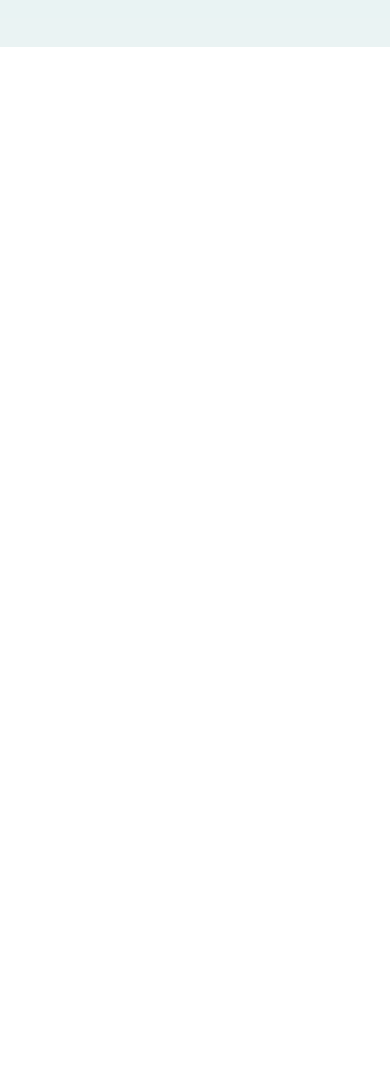
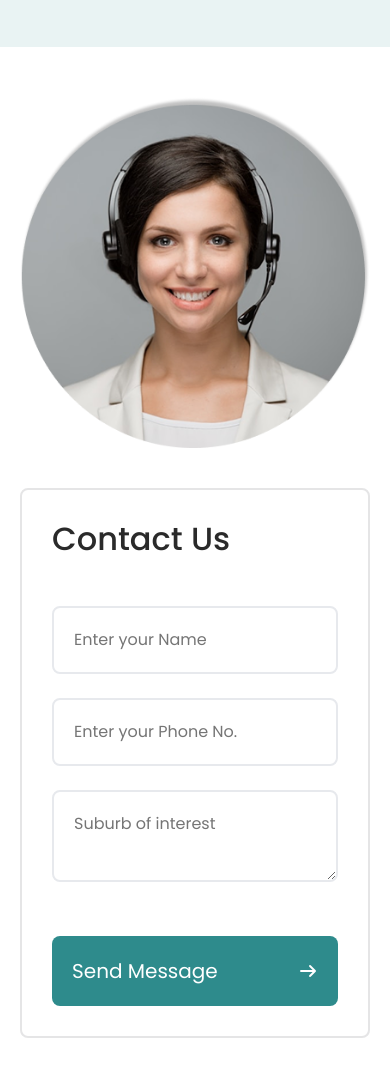
Before and after one commit to developer-meet/Real-Estate-1, a plain HTML site: page index.html in a window 390 px wide. Shown: the part 2269-3346 px from the top of the page. Before the commit the page ends 2316 px from the top, so only its background shows below. Drawn offline with nearby package versions, Linux system fonts and the light colour scheme.

Commit message:
Complete Contact Us Section

```diff
--- a/CSS/style.css
+++ b/CSS/style.css
@@ -344,3 +344,75 @@
     margin-bottom: 0px !important;
   }
 }
+
+/* Contact Us Section */
+
+.contact-us-sec .contact-us-left-sec,
+.contact-us-sec .contact-us-right-sec {
+  width: 50%;
+}
+
+.contact-us-form {
+  border: 2px solid #e5e5e6;
+  border-radius: 8px;
+}
+
+.contact-us-form-heading {
+  color: var(--sim-light-black);
+}
+
+.contact-us-form input,
+.contact-us-form textarea {
+  border: 2px solid #e7e9ed;
+}
+
+.contact-us-form input,
+.contact-us-form textarea,
+.contact-us-form button {
+  width: 100%;
+  padding: 20px !important;
+  border-radius: 8px;
+}
+
+.contact-us-form button {
+  background-color: var(--sim-dark-green);
+  border: none;
+  color: var(--white);
+}
+
+.contact-us-form textarea {
+  max-height: 150px;
+}
+
+@media screen and (max-width: 992px) {
+  .body .contact-us-sec {
+    display: block !important;
+  }
+
+  .contact-us-sec .contact-us-left-sec,
+  .contact-us-sec .contact-us-right-sec {
+    width: 100%;
+  }
+
+  .contact-us-sec .contact-us-right-sec {
+    margin-top: 40px !important;
+  }
+}
+
+@media screen and (max-width: 576px) {
+  .body .contact-us-sec {
+    padding: 50px 20px !important;
+  }
+
+  .contact-us-left-sec div img {
+    width: 100% !important;
+  }
+
+  .contact-us-form-heading {
+    font-size: 32px !important;
+  }
+
+  .contact-us-right-sec .contact-us-form {
+    padding: 30px !important;
+  }
+}
--- a/index.html
+++ b/index.html
@@ -214,6 +214,50 @@
         </button>
       </div>
     </div>
+
+    <!-- Contact Us Section -->
+    <div class="contact-us-sec max-width-1280px mx-auto p-5 d-flex">
+      <div
+        class="contact-us-left-sec d-flex justify-content-center align-items-center"
+      >
+        <div class="d-flex justify-content-center align-items-center">
+          <img src="./Assets/Img 4.png" alt="" />
+        </div>
+      </div>
+      <div class="contact-us-right-sec">
+        <form class="contact-us-form p-5" action="">
+          <h2 class="contact-us-form-heading poppins fw-medium fs-40px mb-5">
+            Contact Us
+          </h2>
+          <input
+            class="poppins mb-4"
+            type="text"
+            placeholder="Enter your Name"
+            value=""
+          />
+          <input
+            class="poppins mb-4"
+            type="tel"
+            placeholder="Enter your Phone No."
+            pattern="[0-9]{10}"
+            required
+          />
+          <textarea
+            class="poppins mb-5"
+            placeholder="Suburb of interest"
+            name=""
+            id=""
+          ></textarea>
+          <button class="d-flex justify-content-between align-items-center">
+            <p class="poppins fs-20px">Send Message</p>
+            <i
+              class="fa-solid fa-arrow-left fa-flip-horizontal"
+              style="color: #ffffff"
+            ></i>
+          </button>
+        </form>
+      </div>
+    </div>
   </body>
 
   <!-- Bootstrap JS Link -->
```
